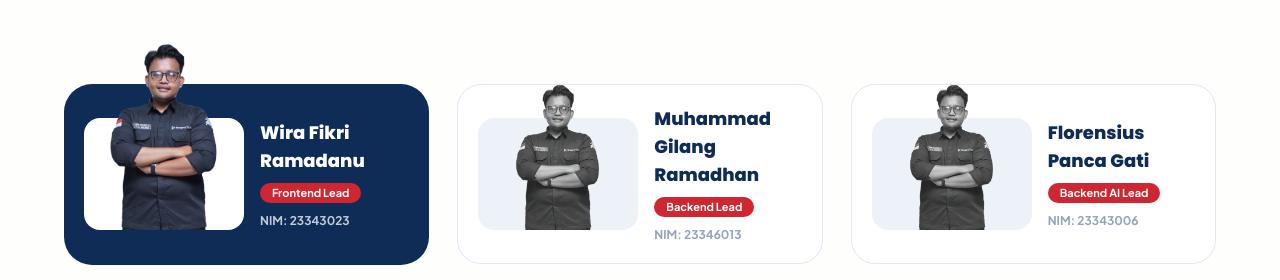
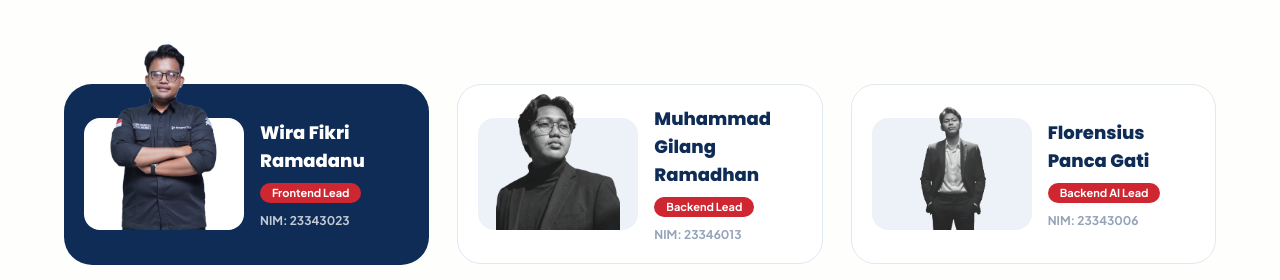
Before and after one commit to DanuZen/Technopreuneur-, a Next.js app in the folder frontend/: page /about in a window 1280 px wide. Both pictures are taken after a click on the button "Tim Pengembang". Shown: the part 375-655 px from the top of the page. Built offline with nearby package versions, Linux system fonts and the light colour scheme; no server answers.

Commit message:
fix(about): use dedicated photos for Gilang and Panca in team section

```diff
--- a/frontend/src/app/about/page.tsx
+++ b/frontend/src/app/about/page.tsx
@@ -12,18 +12,21 @@ const TEAM_MEMBERS = [
     name: "Wira Fikri Ramadanu",
     role: "Frontend Lead",
     nim: "23343023",
+    photo: "/team-danu.png",
     focus: "Arsitektur UI/UX, responsivitas, dan antarmuka evaluasi CV interaktif.",
   },
   {
     name: "Muhammad Gilang Ramadhan",
     role: "Backend Lead",
     nim: "23346013",
+    photo: "/gilang.png",
     focus: "REST API, autentikasi pengguna, dan integrasi data lowongan kerja.",
   },
   {
     name: "Florensius Panca Gati",
     role: "Backend AI Lead",
     nim: "23343006",
+    photo: "/panca.png",
     focus: "Pipeline NLP, penilaian CV 5 dimensi, dan pencocokan berbasis pgvector.",
   },
 ];
@@ -375,7 +378,7 @@ export default function AboutPage() {
                       }`}
                     />
                     <Image
-                      src="/team-danu.png"
+                      src={member.photo}
                       alt={member.name}
                       width={200}
                       height={340}
```
